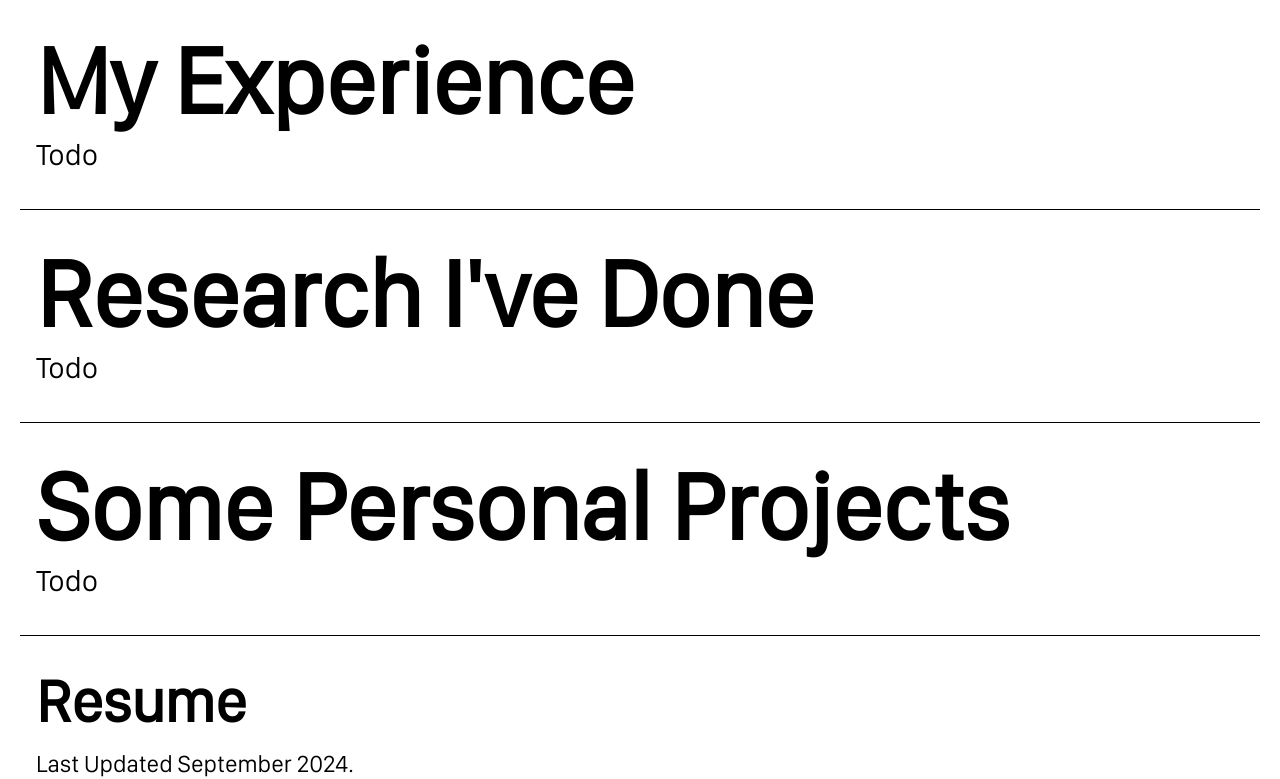
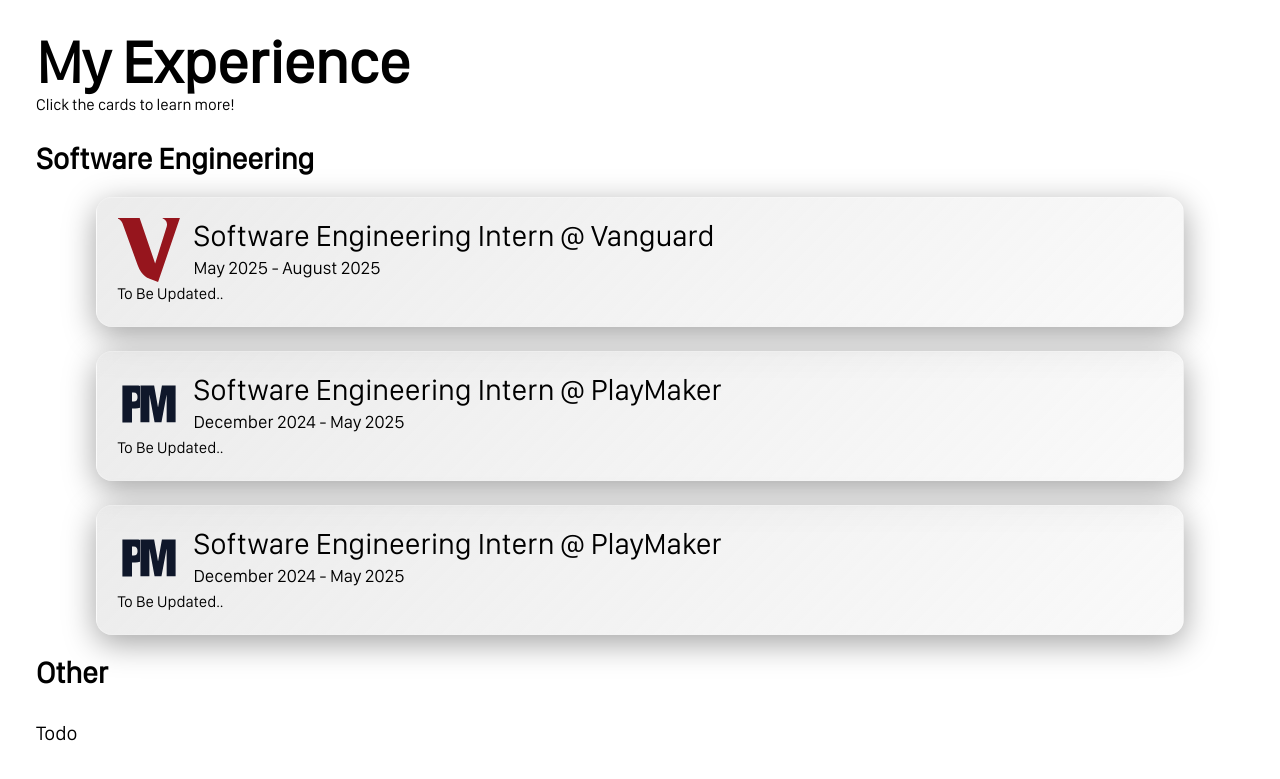
Before and after one commit to jorrel1230/jorrel1230.github.io, a SvelteKit app: page / in a window 1280 px wide. Shown: the part 640-1419 px from the top of the page. Built offline with nearby package versions, Linux system fonts and the light colour scheme.

Commit message:
Added to Experience Section

```diff
--- a/src/routes/About.svelte
+++ b/src/routes/About.svelte
@@ -16,7 +16,9 @@
 	<p class="text-xl md:text-3xl">Majoring in Computer Science</p>
 	<p class="text-lg md:text-xl">Minoring in Statistics and Machine Learning, Robotics</p>
 
-	<p class="mt-4 text-lg md:text-xl">Interested in working in AI/ML and Systems</p>
+	<p class="mt-4 text-lg md:text-xl">
+		Interested in working in Software Engineering, AI/ML, and Systems
+	</p>
 
 	<div class="mt-6 flex space-x-3">
 		<a href="https://github.com/jorrel1230" class="w-auto">
--- a/src/routes/Experience.svelte
+++ b/src/routes/Experience.svelte
@@ -1,13 +1,63 @@
 <script>
 	import { base } from '$app/paths';
 	import { windowSize } from '$lib/stores/windowSizeStore.js';
+	import GlassWrapper from './GlassWrapper.svelte';
 </script>
 
-<div
-	class="flex w-full flex-col
-			{$windowSize.isMobile ? 'items-center' : 'm-full items-start'}"
->
-	<h1 class="text-6xl font-bold md:text-8xl">My Experience</h1>
+<div class="flex w-full flex-col">
+	<h1 class="text-6xl font-bold">My Experience</h1>
+	<p>Click the cards to learn more!</p>
+	<br />
+	<h2 class="mb-5 text-3xl font-bold">Software Engineering</h2>
 
-	<p class="mt-2 text-xl md:text-3xl">Todo</p>
+	<GlassWrapper
+		class="w-[90%] self-center rounded-2xl p-5"
+		onclick={() => {
+			alert('TODO');
+		}}
+	>
+		<div class="flex space-x-3">
+			<img src="{base}/vanguard.svg" alt="Vanguard Logo" class="h-16 w-16" />
+			<div>
+				<h1 class="text-3xl">Software Engineering Intern @ Vanguard</h1>
+				<p class="text-lg">May 2025 - August 2025</p>
+			</div>
+		</div>
+		<div class="">To Be Updated..</div>
+	</GlassWrapper>
+	<br />
+	<GlassWrapper
+		class="w-[90%] self-center rounded-2xl p-5"
+		onclick={() => {
+			alert('TODO');
+		}}
+	>
+		<div class="flex space-x-3">
+			<img src="{base}/playmaker.svg" alt="Vanguard Logo" class="h-16 w-16" />
+			<div>
+				<h1 class="text-3xl">Software Engineering Intern @ PlayMaker</h1>
+				<p class="text-lg">December 2024 - May 2025</p>
+			</div>
+		</div>
+		<div class="">To Be Updated..</div>
+	</GlassWrapper>
+	<br />
+	<GlassWrapper
+		class="w-[90%] self-center rounded-2xl p-5"
+		onclick={() => {
+			alert('TODO');
+		}}
+	>
+		<div class="flex space-x-3">
+			<img src="{base}/playmaker.svg" alt="Vanguard Logo" class="h-16 w-16" />
+			<div>
+				<h1 class="text-3xl">Software Engineering Intern @ PlayMaker</h1>
+				<p class="text-lg">December 2024 - May 2025</p>
+			</div>
+		</div>
+		<div class="">To Be Updated..</div>
+	</GlassWrapper>
+	<h2 class="mt-5 mb-5 text-3xl font-bold">Other</h2>
+
+	<p class="mt-2 text-xl">Todo</p>
 </div>
--- /dev/null
+++ b/src/routes/GlassWrapper.svelte
@@ -0,0 +1,17 @@
+<div id="glass" {...$$restProps}>
+	<slot></slot>
+</div>
+
+<style>
+	#glass {
+		background: linear-gradient(135deg, rgba(200, 200, 200, 0.35), rgba(200, 200, 200, 0.1));
+		backdrop-filter: blur(10px);
+		-webkit-backdrop-filter: blur(10px);
+		border: 1px solid rgba(255, 255, 255, 0.18);
+		box-shadow: 0 8px 32px 0 rgba(0, 0, 0, 0.37);
+	}
+
+	#glass:hover {
+		background: linear-gradient(135deg, rgba(100, 100, 100, 0.35), rgba(100, 100, 100, 0.15));
+	}
+</style>
--- a/src/routes/Projects.svelte
+++ b/src/routes/Projects.svelte
@@ -7,7 +7,7 @@
 	class="flex w-full flex-col
 			{$windowSize.isMobile ? 'items-center' : 'm-full items-start'}"
 >
-	<h1 class="text-6xl font-bold md:text-8xl">Some Personal Projects</h1>
+	<h1 class="text-6xl font-bold">Some Personal Projects</h1>
 
 	<p class="mt-2 text-xl md:text-3xl">Todo</p>
 </div>
--- a/src/routes/Research.svelte
+++ b/src/routes/Research.svelte
@@ -7,7 +7,7 @@
 	class="flex w-full flex-col
 			{$windowSize.isMobile ? 'items-center' : 'm-full items-start'}"
 >
-	<h1 class="text-6xl font-bold md:text-8xl">Research I've Done</h1>
+	<h1 class="text-6xl font-bold">Research I've Done</h1>
 
 	<p class="mt-2 text-xl md:text-3xl">Todo</p>
 </div>
--- a/src/routes/Resume.svelte
+++ b/src/routes/Resume.svelte
@@ -9,7 +9,7 @@
 >
 	<h1 class="mb-2 text-6xl font-bold md:text-6xl">Resume</h1>
 
-	<p class="mt-2 text-xl md:text-2xl">Last Updated September 2024.</p>
+	<p class="mt-2 text-xl md:text-2xl">Last Updated September 2024. (Outdated)</p>
 	{#if $windowSize.isMobile}
 		<a
 			href="{base}/Rajan,Jorrel.pdf"
```
Also changed, not shown: static/playmaker.svg (added), static/vanguard.svg (added).
